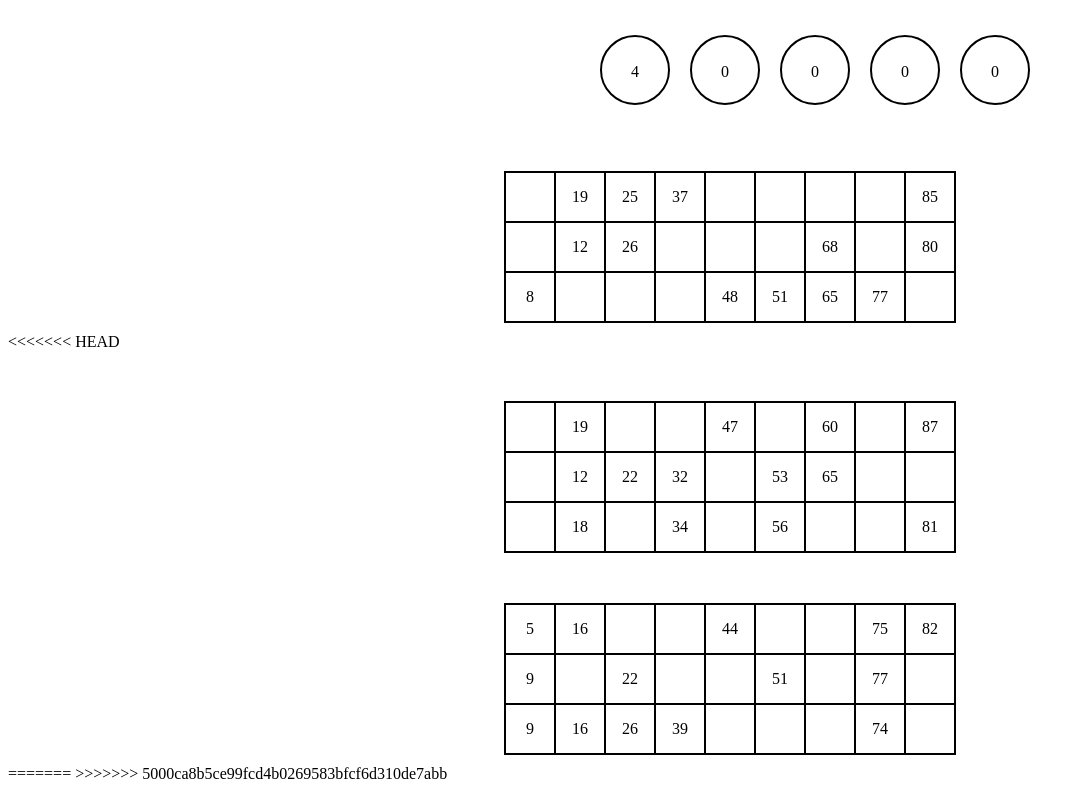
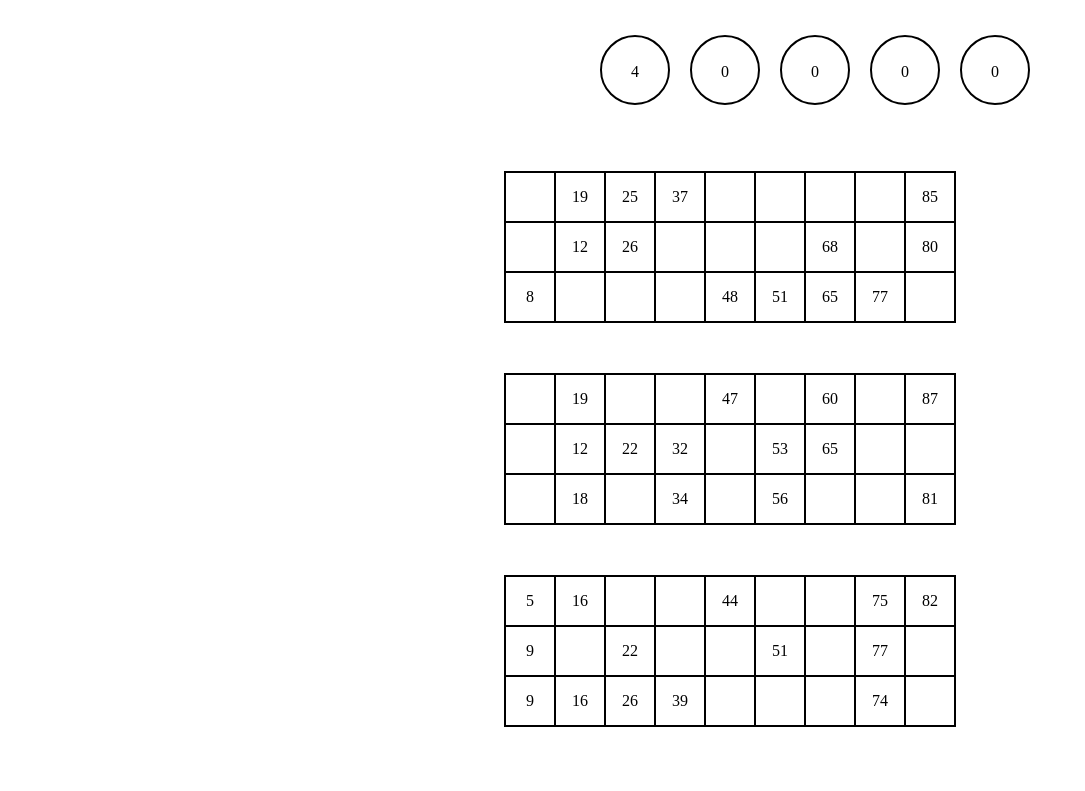
Before and after one commit to Chip-chilinka/BadBingo, a plain HTML site: page index.html in a window 1280 px wide. Shown: the part 61-852 px from the top of the page, without its empty margins (0-1085 px from the left). After the commit the page ends 800 px from the top, so only its background shows below. Drawn offline with Linux system fonts and the light colour scheme.

Commit message:
какие-то изменения

```diff
--- a/index.html
+++ b/index.html
@@ -36,14 +36,9 @@
     </div>
 
     <table class="container" id="table1"></table>
-<<<<<<< HEAD
     <table class="container" id="table2"></table>
     <table class="container" id="table3"></table>
-=======
-    <!-- <table class="container" id="table2"></table>
-    <table class="container" id="table3"></table> -->
-    <!-- сосать люблю -->
->>>>>>> 5000ca8b5ce99fcd4b0269583bfcf6d310de7abb
+
 
 
     <div class="field"></div>
```
